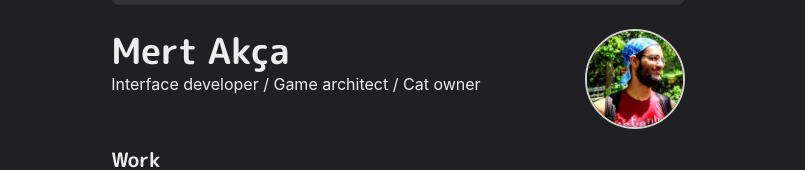
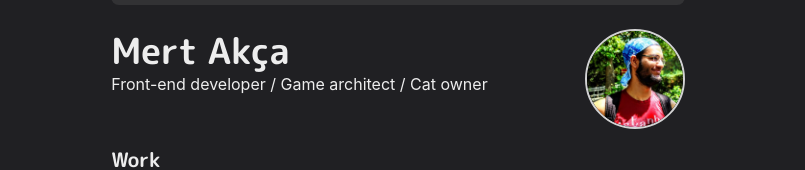
Before and after one commit to utarit/makca-portfolio, a Next.js app: page / in a window 1280 px wide. Shown: the part 357-527 px from the top of the page, without its empty margins (242-1047 px from the left). Built offline with nearby package versions, Linux system fonts and the light colour scheme.

Commit message:
frontend

```diff
--- a/pages/index.tsx
+++ b/pages/index.tsx
@@ -35,7 +35,7 @@ const Home: NextPage = () => {
                     <Heading as="h2" variant="page-title">
                         Mert Akça
                     </Heading>
-                    <p>Interface developer / Game architect / Cat owner</p>
+                    <p>Front-end developer / Game architect / Cat owner</p>
                 </Box>
                 <Box
                     flexShrink={0}
```
